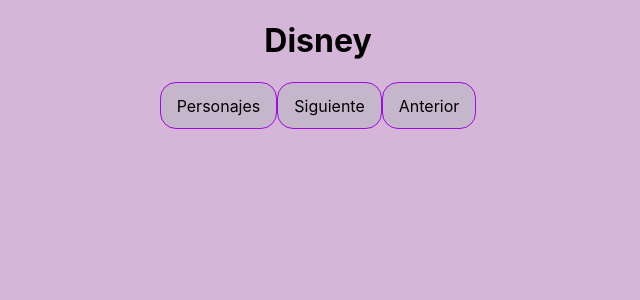
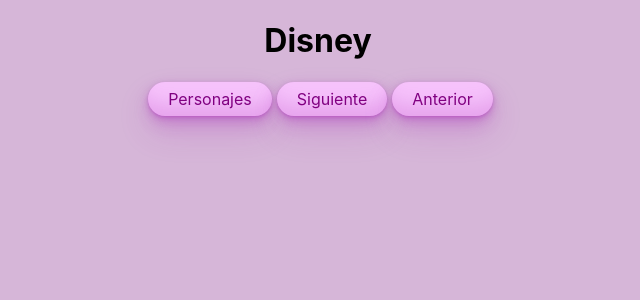
Before and after one commit to Jucalo21/taller-react-peticion-api, a React (Create React App) app: page / in a window 1280 px wide. Shown: the top 300 px of the page, without its empty margins (322-962 px from the left). Built offline with nearby package versions, Linux system fonts and the light colour scheme.

Commit message:
retoques finales

```diff
--- a/src/App.css
+++ b/src/App.css
@@ -53,12 +53,17 @@
   border-radius: 15px;
   background-color: rgba(15, 60, 185, 0.678);
   margin-left: -50px;
-  width: 250px;
-  height: 300px;
+  max-width: 250px;
+  min-width: 250px;
+  max-height: 550px;
+  min-height: 550px;
   padding: 10px;
   text-align: center;
 }
 
+.card:hover{
+  box-shadow: -10px 10px 10px 10px blue;
+}
 
 .boton{
   box-sizing: border-box;
@@ -67,11 +72,40 @@
   border-radius: 1rem;
   box-shadow: shadow(low);
   border: 1px solid rgb(158, 10, 226);
-  background-color: rgb(198, 182, 204);
+  background-color: rgba(201, 136, 224, 0.671);
   font-size: 1rem;
   display: inline-flex;
   justify-content: center;
   align-items: center;
+}
+
+.button {
+  background-color: #f6c2fb;
+  border-radius: 100px;
+  box-shadow: rgba(170, 44, 187, 0.2) 0 -25px 18px -14px inset,rgba(170, 44, 187, 0.2) 0 1px 2px,rgba(170, 44, 187, 0.2) 0 2px 4px,rgba(170, 44, 187, 0.2) 0 4px 8px,rgba(170, 44, 187, 0.2) 0 8px 16px,rgba(170, 44, 187, 0.2) 0 16px 32px;
+  color: purple;
+  cursor: pointer;
+  display: inline-block;
+  font-family: CerebriSans-Regular,-apple-system,system-ui,Roboto,sans-serif;
+  padding: 7px 20px;
+  text-align: center;
+  text-decoration: none;
+  transition: all 250ms;
+  border: 0;
+  font-size: 16px;
+  user-select: none;
+  -webkit-user-select: none;
+  touch-action: manipulation;
+  margin-left: 5px;
+}
+
+.button:hover {
+  box-shadow: rgba(187, 44, 180, 0.35) 0 -25px 18px -14px inset,rgba(187, 44, 180, 0.35) 0 1px 2px,rgba(187, 44, 180, 0.35) 0 2px 4px,rgba(187, 44, 180, 0.35) 0 4px 8px,rgba(187, 44, 180, 0.35) 0 8px 16px,rgba(187, 44, 180, 0.35) 0 16px 32px;
+  transform: scale(1.05) rotate(-1deg);
+}
+
+.boton:hover{
+  box-shadow: 2px -2px 2px 2px rgb(180, 65, 180);
 }
 
 .container {
@@ -81,5 +115,8 @@
 
 img {
   border-radius: 5px 5px 5px 5px;
-  width: 50%;
+  max-width: 175px;
+  min-width: 175px;
+  max-height: 175px;
+  min-height: 175px;
 }
--- a/src/components/PeticionApi.jsx
+++ b/src/components/PeticionApi.jsx
@@ -29,16 +29,16 @@
     return (
     <div>
         <h1 className="titulo">Disney</h1>
-        <button className="boton" onClick={obtenerPersonajes}>Personajes</button>
-        <button className="boton" onClick={siguiente}>Siguiente</button>
-        <button className="boton" onClick={anterior}>Anterior</button>
+        <button className="button" onClick={obtenerPersonajes}>Personajes</button>
+        <button className="button" onClick={siguiente}>Siguiente</button>
+        <button className="button" onClick={anterior}>Anterior</button>
         {
             personajes.map((resultado)=>(
               <div className="row">
                 <div className="column">
                 <div className="card">
                 <img src={resultado.imageUrl} alt={resultado.name} />
-                <div className="container"><h4><b>{resultado._id}-{"Nombre: "}{resultado.name}</b></h4></div>
+                <div className="container"><h4><p>{resultado._id}-{"Nombre: "}{resultado.name}</p><p>{"Films: "}{resultado.films}</p><p>{"Serie: "}{resultado.tvShows}</p></h4></div>
                 </div>
               </div>
               </div>
```
